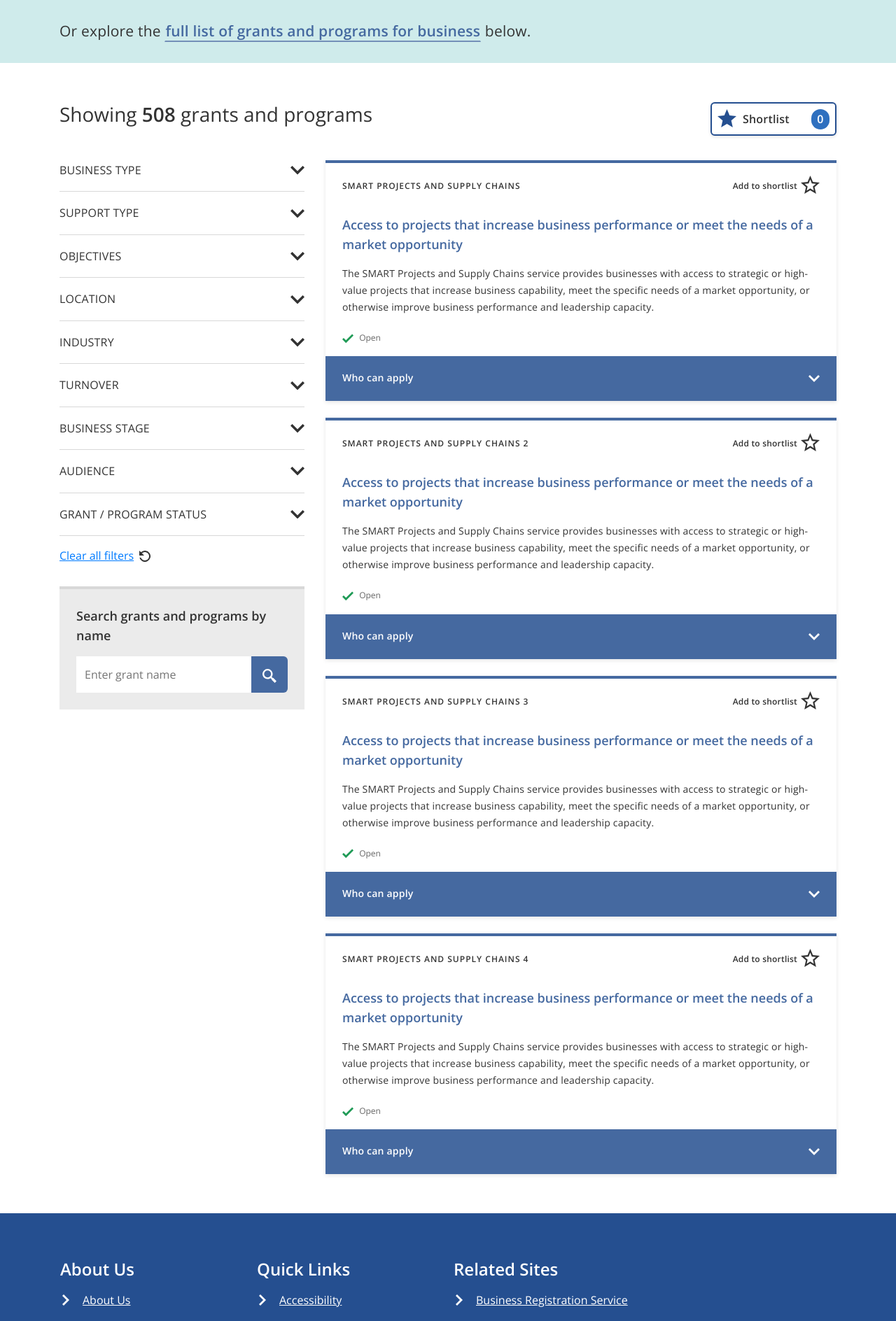
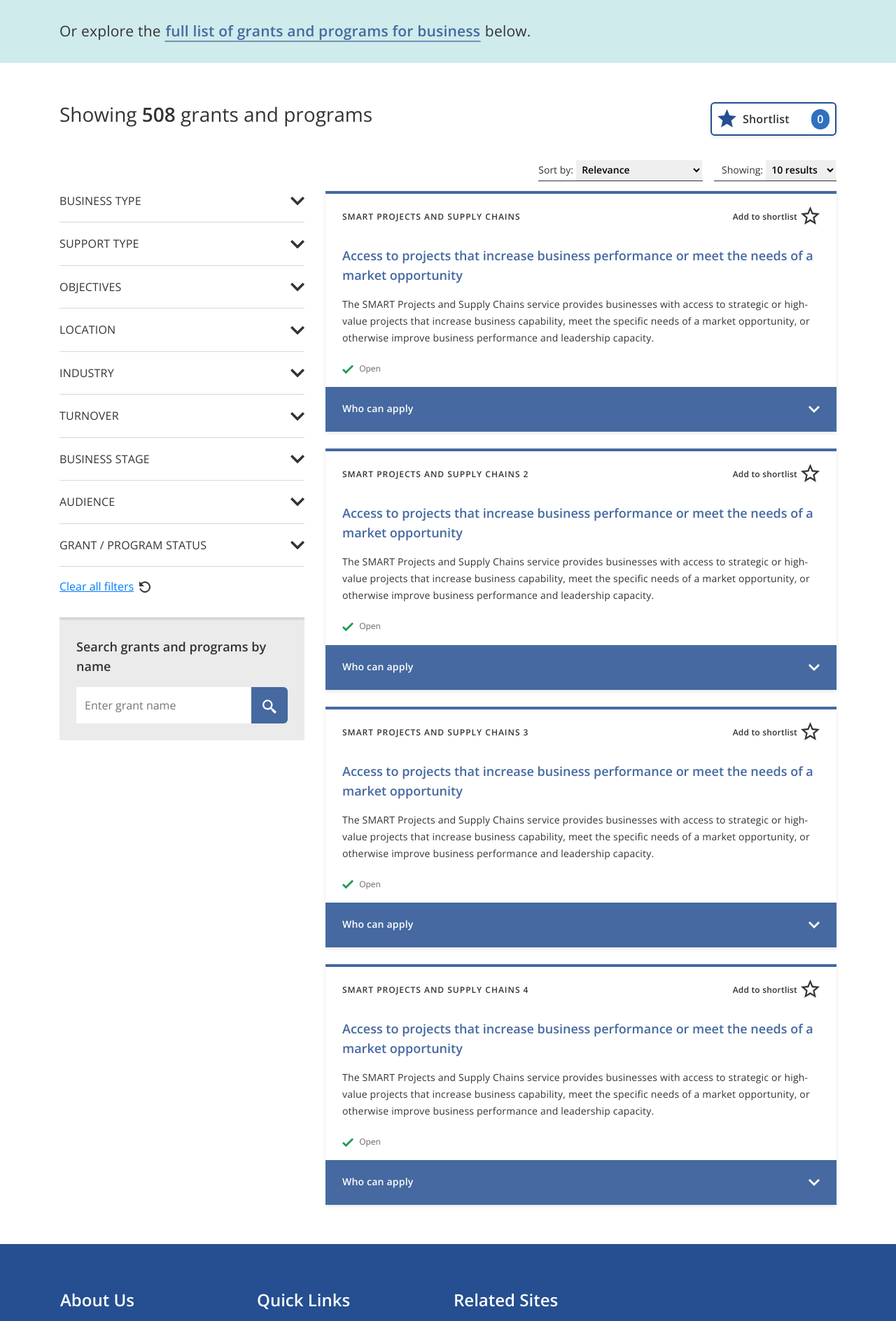
Before and after one commit to AUSGov/bga-grants-and-programs, a Jekyll site: the page built from finder/tool.html, in a window 1280 px wide. Shown: the part 743-2631 px from the top of the page at 70% size. Built offline with Jekyll 4.4.1, drawn with Linux system fonts in a browser that asks for light colours; nearby versions of some CDN libraries; library files that are not in the unit come from our copies; a script that is not in the unit is left out.

Commit message:
Adding sorting dropdowns.

```diff
--- a/_sass/_tools.scss
+++ b/_sass/_tools.scss
@@ -611,6 +611,7 @@
             right: -24px;
         }
     }
+
     .name-search {
         background: $grey-lighter;
         border-top: 4px solid $grey-light;
@@ -642,6 +643,56 @@
 
             svg {
                 fill: $white;
+            }
+        }
+    }
+
+    .sort-wrapper {
+        width: 100%;
+        height: 28px;
+        margin-bottom: 16px;
+        position: relative;
+
+        .select-number-results,
+        .select-sort-results {
+            width: 175px;
+            display: flex;
+            position: absolute;
+            top: 0;
+            right: 0;
+            text-align: right;
+            padding: 0;
+            margin: 0;
+            border-bottom: solid 1px $black-light;
+
+            label {
+                display: inline-block;
+                width: 70px;
+                text-align: right;
+                font-size: 14px;
+                @include font-format($font-family, $font-regular, normal);
+                padding: 0;
+                margin: 0;
+            }
+            select {
+                display: inline-block;
+                width: 100px;
+                border: none;
+                font-size: 14px;
+                @include font-format($font-family, $font-semibold, normal);
+                padding: 4px;
+                margin: 0;
+            }
+        }
+        .select-sort-results {
+            right: 191px;
+            width: 235px;
+
+            label {
+                width: 50px;
+            }
+            select {
+                width: 180px;
             }
         }
     }
--- a/finder/tool.html
+++ b/finder/tool.html
@@ -28,6 +28,45 @@
 
         </div>
     </div>
+
+
+
+
+    <div class="row">
+        <div class="col-12">
+
+        <div class="sort-wrapper">
+
+            <div class="select-sort-results">
+
+            <form class="">
+                <label>Sort by:</label>
+                <select id="sort_results">
+                    <option value="Relevance" >Relevance</option>
+                    <option value="Deadline">Deadline - ascending</option>
+                    <option value="50 results">Deadline - descending</option>
+                </select>
+                </form>
+            </div>
+
+            <div class="select-number-results">
+
+            <form class="">
+                <label>Showing:</label>
+                <select id="number_of_results">
+                    <option value="10 results" >10 results</option>
+                    <option value="25 results">25 results</option>
+                    <option value="50 results">50 results</option>
+                </select>
+                </form>
+            </div>
+
+        </div>
+
+        </div>
+    </div>
+
+
 
 
 
```
Also changed, not shown: 4 other files.
